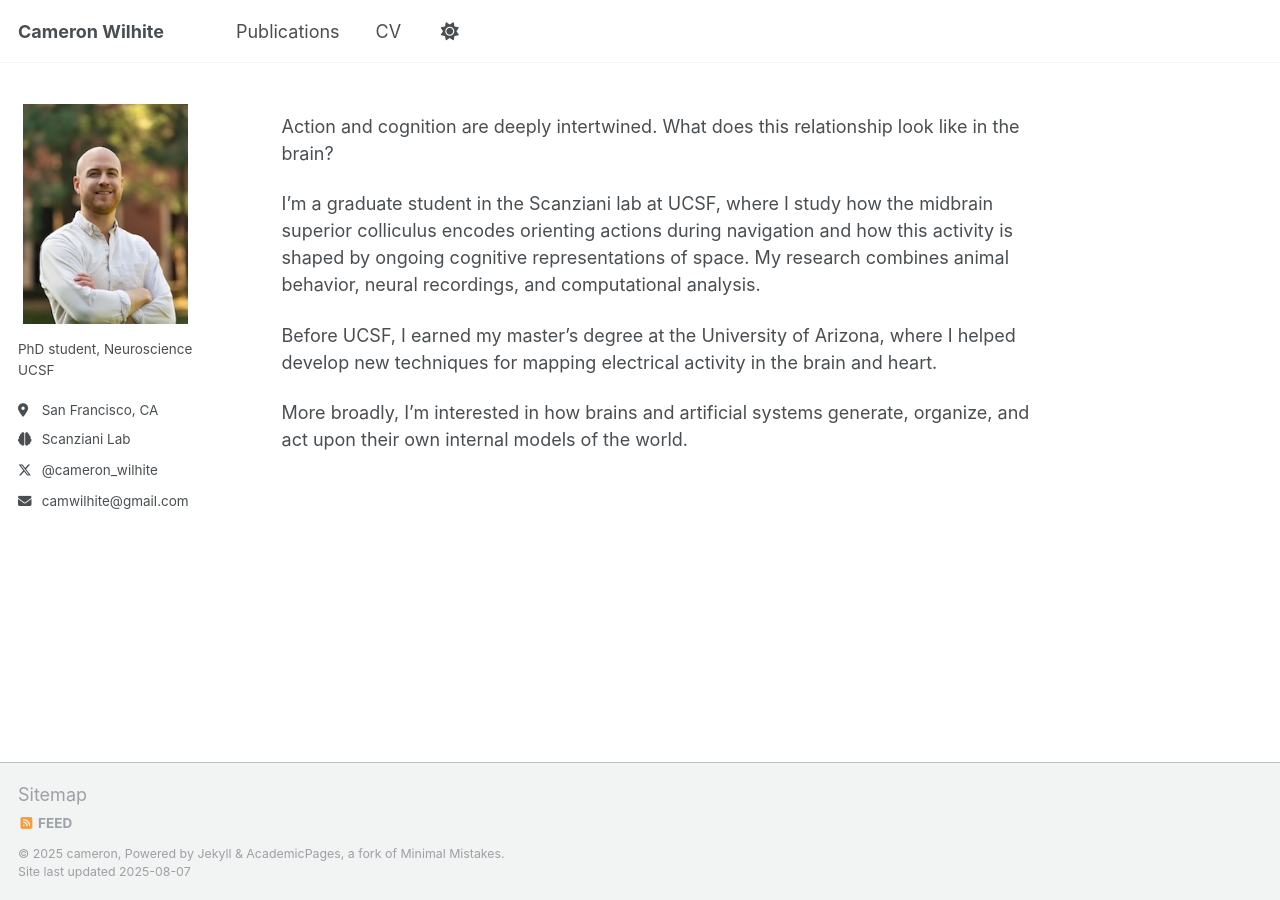
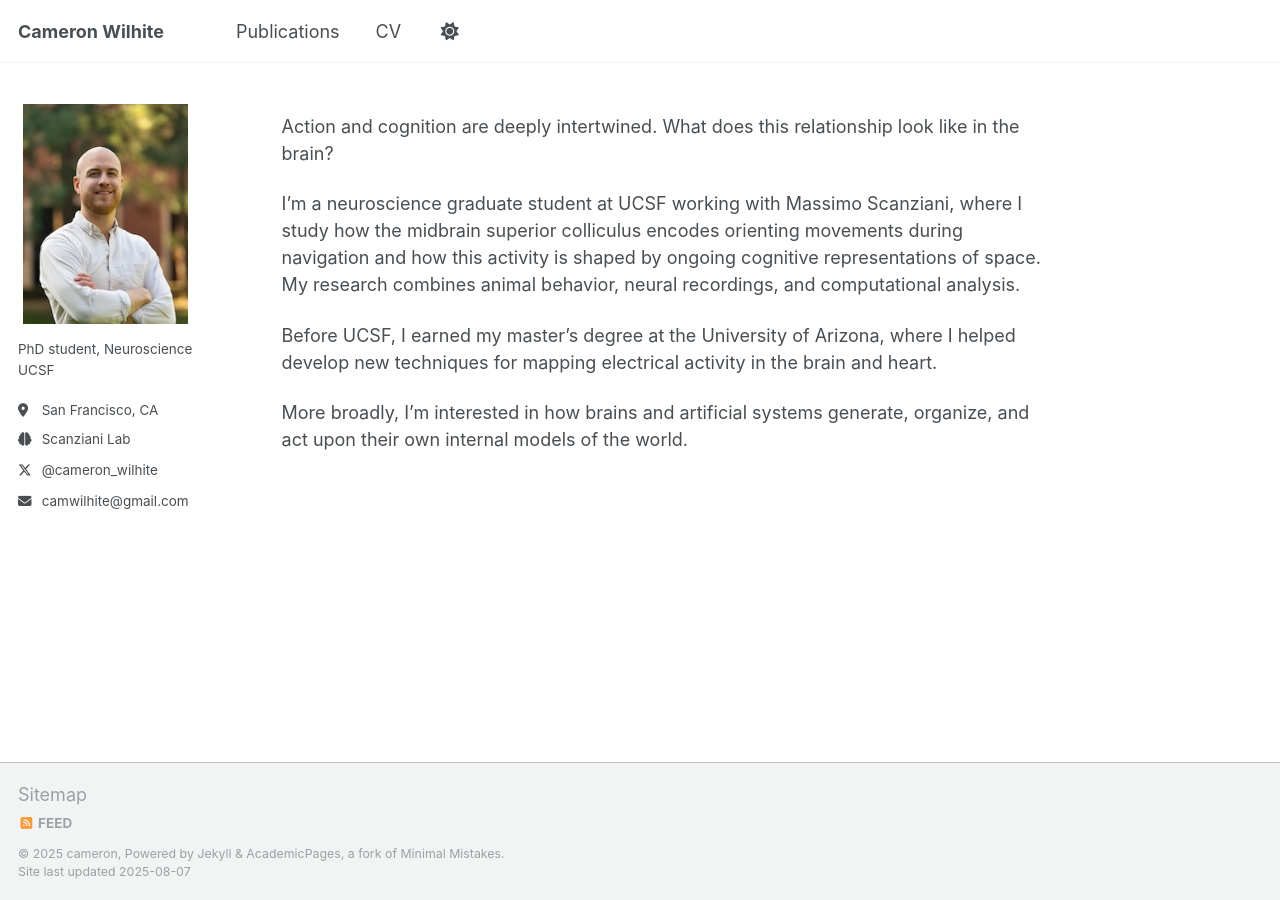
Before and after one commit to camwilhite/camwilhite.github.io, a Jekyll site: the page built from _pages/about.md, in a window 1280 px wide. Built offline with Jekyll 4.4.1, drawn with Linux system fonts in a browser that asks for light colours; a script that is not in the unit is left out.

Commit message:
Update about.md

```diff
--- a/_pages/about.md
+++ b/_pages/about.md
@@ -9,7 +9,7 @@ redirect_from:
 
 Action and cognition are deeply intertwined. What does this relationship look like in the brain?
 
-I'm a graduate student in the Scanziani lab at UCSF, where I study how the midbrain superior colliculus encodes orienting actions during navigation and how this activity is shaped by ongoing cognitive representations of space. My research combines animal behavior, neural recordings, and computational analysis.
+I'm a neuroscience graduate student at UCSF working with Massimo Scanziani, where I study how the midbrain superior colliculus encodes orienting movements during navigation and how this activity is shaped by ongoing cognitive representations of space. My research combines animal behavior, neural recordings, and computational analysis.
 
 Before UCSF, I earned my master's degree at the University of Arizona, where I helped develop new techniques for mapping electrical activity in the brain and heart.
 
```
